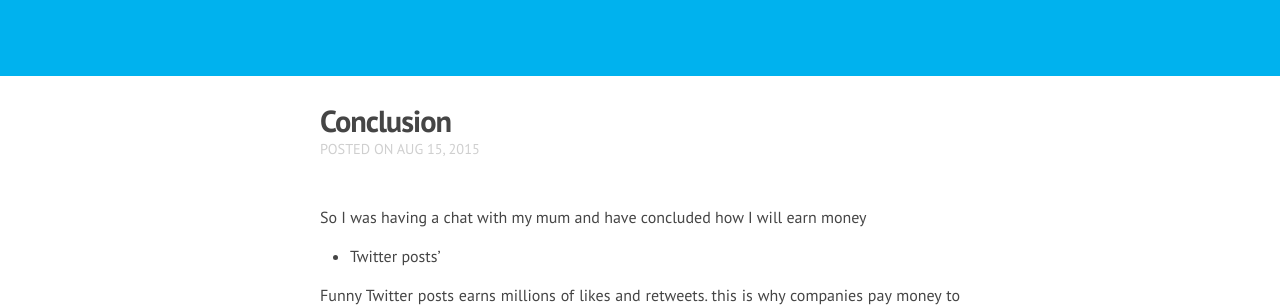
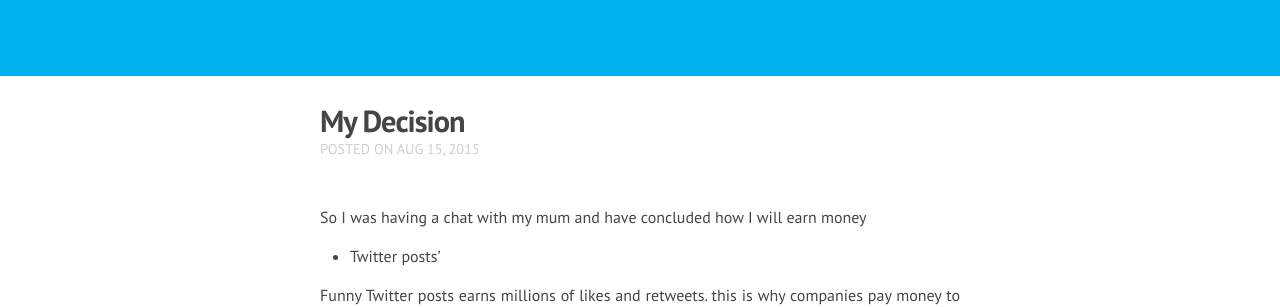
Before and after one commit to danzifire/danzifire.github.io, a Jekyll site: the page built from _posts/2015-08-15-jotpad.md, in a window 1280 px wide. Shown: the part 374-681 px from the top of the page. Built offline with Jekyll 4.4.1, drawn with Linux system fonts in a browser that asks for light colours; nearby versions of some CDN libraries; Markdown is read by kramdown in place of the engine named in the settings.

Commit message:
editjotpad.md

```diff
--- a/_posts/2015-08-15-jotpad.md
+++ b/_posts/2015-08-15-jotpad.md
@@ -1,6 +1,6 @@
 ---
 layout: post
-title: Conclusion
+title: My Decision
 date: 2015-08-15
 categories:
 ---
```
